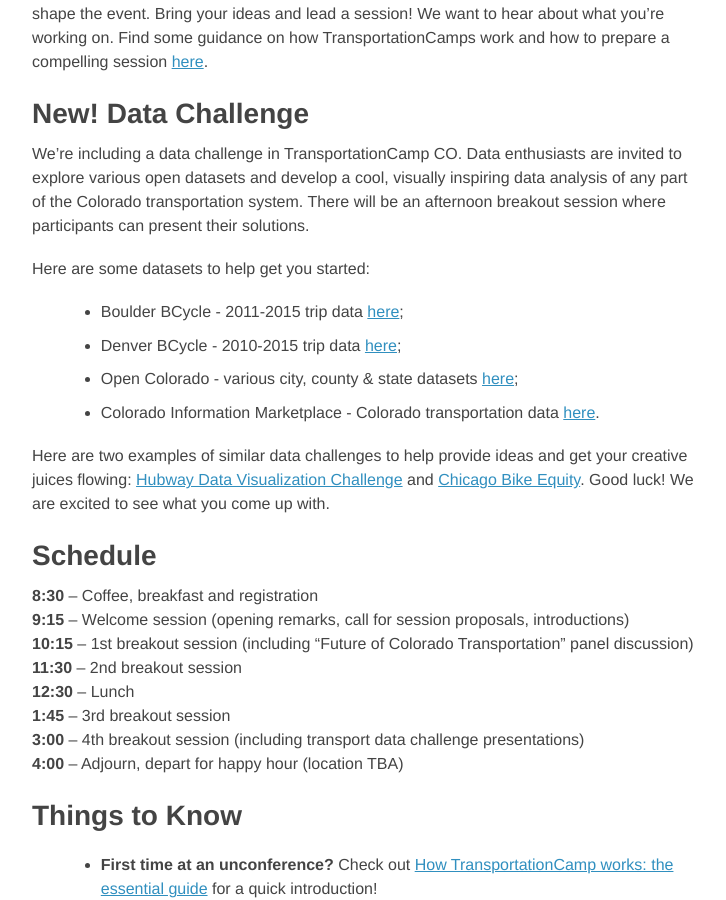
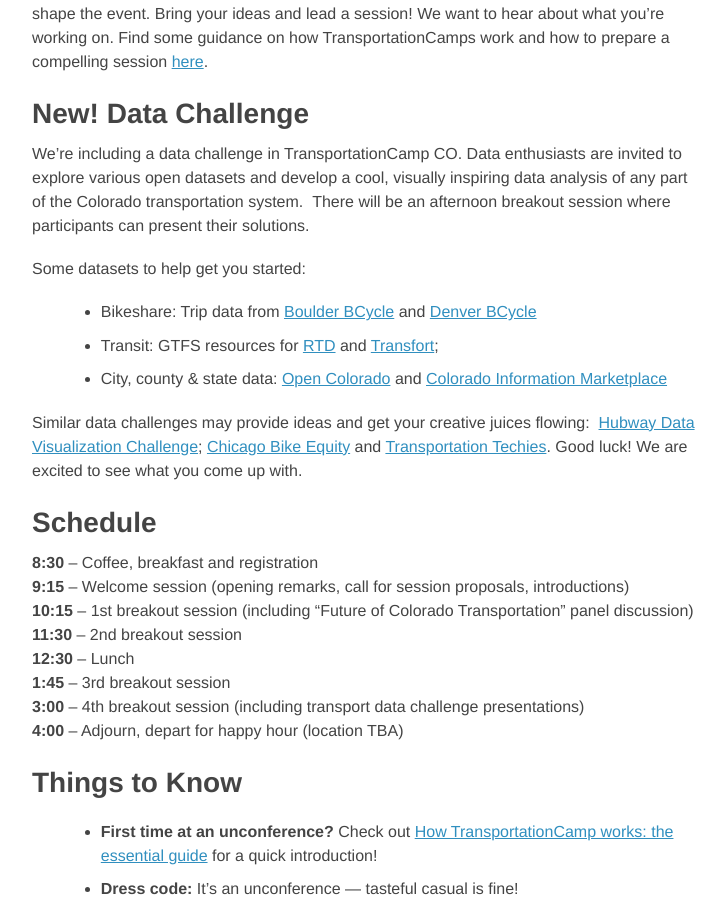
Before and after one commit to transpocamp/transportationcamp.org, a Jekyll site: the page built from events/colorado-2016/index.markdown, in a window 1280 px wide and 900 px high, scrolled down 835 px. Shown: the whole window, without its empty margins (272-998 px from the left). Built offline with Jekyll 4.4.1, drawn with Linux system fonts in a browser that asks for light colours; nearby versions of some CDN libraries.

Commit message:
edit Data Challenge info

```diff
--- a/events/colorado-2016/index.markdown
+++ b/events/colorado-2016/index.markdown
@@ -32,19 +32,21 @@
 and how to prepare a compelling session [here](http://transportationcamp.org/2011/02/how-transportationcamp-works-the-essential-guide/).
 
 ### New! Data Challenge
-We're including a data challenge in TransportationCamp CO.
-Data enthusiasts are invited to explore various open datasets and develop a cool, visually inspiring data analysis of any part of the Colorado transportation system.  There will be an afternoon breakout session where participants can present their solutions.
+We’re including a data challenge in TransportationCamp CO. Data enthusiasts are invited to
+explore various open datasets and develop a cool, visually inspiring data analysis of any part
+of the Colorado transportation system.  There will be an afternoon breakout session where
+participants can present their solutions.
 
-Here are some datasets to help get you started:
+Some datasets to help get you started:
+* Bikeshare: Trip data from [Boulder BCycle](https://www.dropbox.com/s/l32w80hhcbqcsm3/Boulder%20B-cycle%20May%202011-December%202015%20Trip%20Data.xlsx?dl=0)
+and [Denver BCycle](https://denver.bcycle.com/company)
+* Transit: GTFS resources for [RTD](https://www.dropbox.com/s/vw0q9tcofu0lhit/Instructions%20to%20access%20RTD%20Bus%20Data.docx?dl=0) and [Transfort](http://www.ridetransfort.com/developers);
+* City, county &amp; state data: [Open Colorado](http://data.opencolorado.org/) and [Colorado Information Marketplace](https://data.colorado.gov/browse?category=Transportation)
 
-* Boulder BCycle - 2011-2015 trip data [here](https://www.dropbox.com/s/l32w80hhcbqcsm3/Boulder%20B-cycle%20May%202011-December%202015%20Trip%20Data.xlsx?dl=0);
-* Denver BCycle - 2010-2015 trip data [here](https://denver.bcycle.com/company);
-* Open Colorado - various city, county & state datasets [here](http://data.opencolorado.org/);
-* Colorado Information Marketplace - Colorado transportation data [here](https://data.colorado.gov/browse?category=Transportation).
-
-Here are two examples of similar data challenges to help provide ideas and get your creative juices flowing:
-[Hubway Data Visualization Challenge](http://hubwaydatachallenge.org/) and
-[Chicago Bike Equity](http://www.stevevance.net/slowrollchicago/).  Good luck! We are excited to see what you come up with.
+Similar data challenges may provide ideas and get your creative juices flowing:
+[Hubway Data Visualization Challenge](http://hubwaydatachallenge.org/); [Chicago Bike Equity](http://www.stevevance.net/slowrollchicago/)
+and [Transportation Techies](http://www.meetup.com/Transportation-Techies/). Good luck!
+We are excited to see what you come up with.
 
 ### Schedule
 
```
